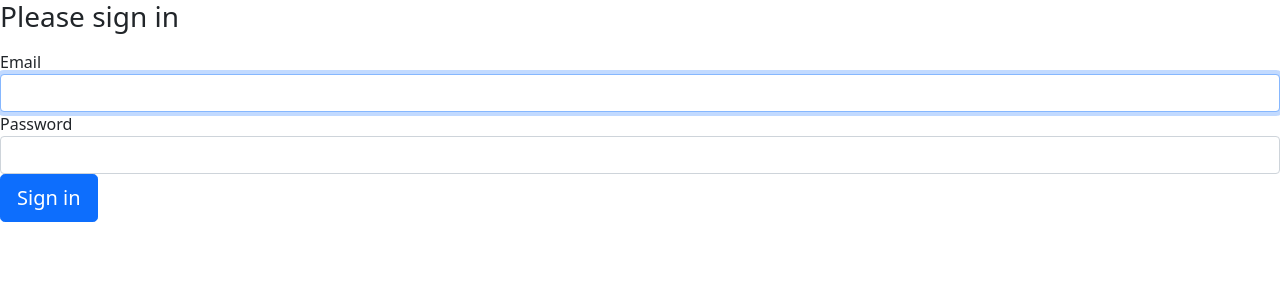
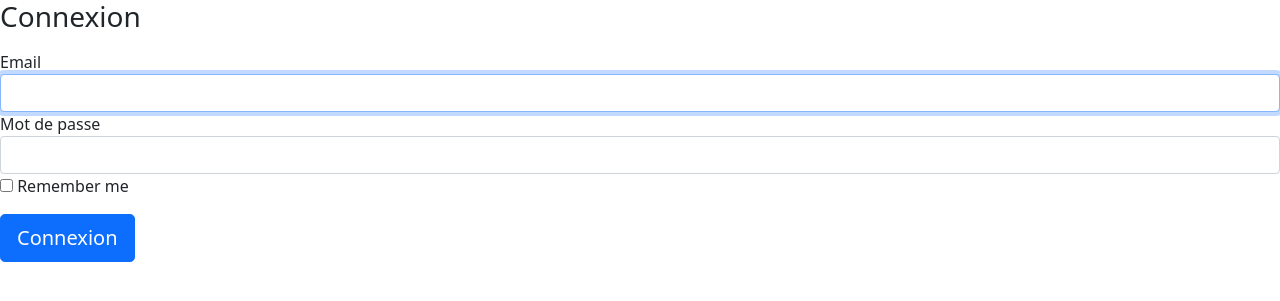
Before and after one commit to oceanelprt/project-symfony-sorties, a Symfony app: template templates/security/login.html.twig in a window 1280 px wide. Shown: the top 301 px of the page. Run offline with Twig, Linux system fonts and the light colour scheme; the template is opened without the code that fills it, so the values that code supplies are empty; some libraries are stand-ins or nearby versions.

Commit message:
Francisation + bouton remember me

```diff
--- a/templates/security/login.html.twig
+++ b/templates/security/login.html.twig
@@ -1,6 +1,4 @@
 {% extends 'base.html.twig' %}
-
-{% block title %}Log in!{% endblock %}
 
 {% block body %}
 <form method="post">
@@ -10,14 +8,14 @@
 
     {% if app.user %}
         <div class="mb-3">
-            You are logged in as {{ app.user.username }}, <a href="{{ path('app_logout') }}">Logout</a>
+            Connecté en tant que {{ app.user.username }}, <a href="{{ path('app_logout') }}">Déconnexion</a>
         </div>
     {% endif %}
 
-    <h1 class="h3 mb-3 font-weight-normal">Please sign in</h1>
+    <h1 class="h3 mb-3 font-weight-normal">Connexion</h1>
     <label for="inputEmail">Email</label>
     <input type="email" value="{{ last_username }}" name="email" id="inputEmail" class="form-control" autocomplete="email" required autofocus>
-    <label for="inputPassword">Password</label>
+    <label for="inputPassword">Mot de passe</label>
     <input type="password" name="password" id="inputPassword" class="form-control" autocomplete="current-password" required>
 
     <input type="hidden" name="_csrf_token"
@@ -27,16 +25,16 @@
     {#
         Uncomment this section and add a remember_me option below your firewall to activate remember me functionality.
         See https://symfony.com/doc/current/security/remember_me.html
-
+    #}
         <div class="checkbox mb-3">
             <label>
                 <input type="checkbox" name="_remember_me"> Remember me
             </label>
         </div>
-    #}
+
 
     <button class="btn btn-lg btn-primary" type="submit">
-        Sign in
+        Connexion
     </button>
 </form>
 {% endblock %}
```
